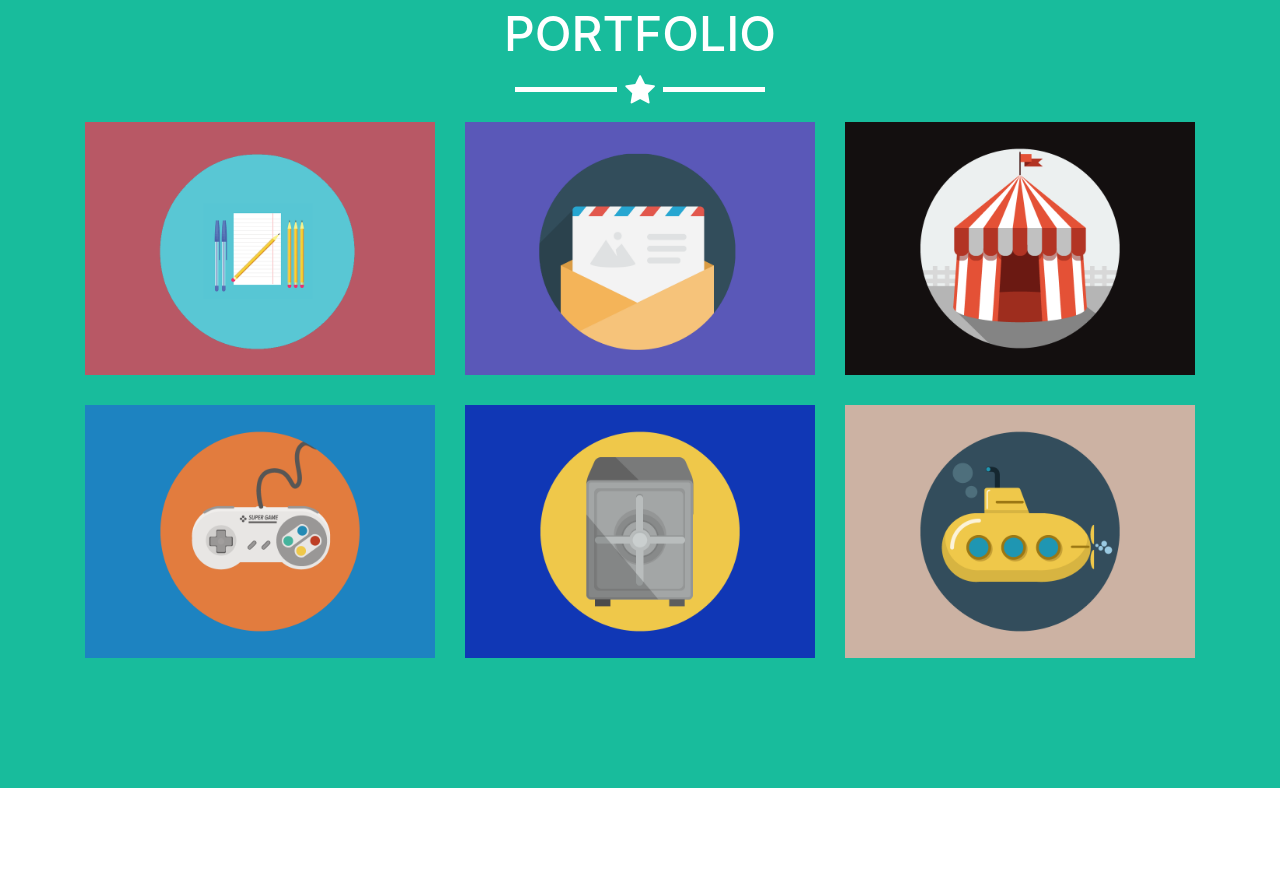
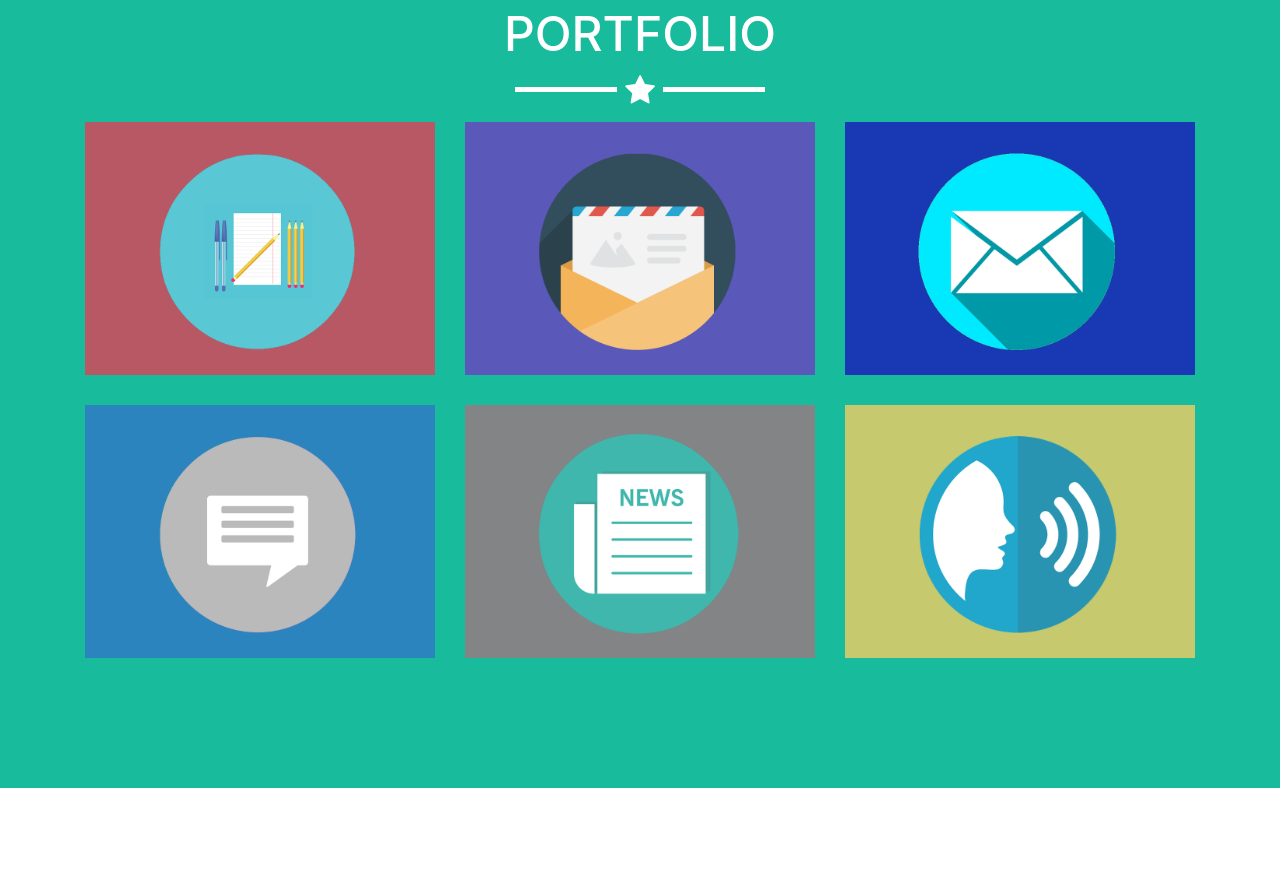
Before and after one commit to chrisfio/laura_portfolio, a website with bundled scripts: page index.html in a window 1280 px wide. Shown: the part 1600-2485 px from the top of the page. Built offline with nearby package versions, Linux system fonts and the light colour scheme.

Commit message:
Added new images and adjusted index.html to point to those images

```diff
--- a/index.html
+++ b/index.html
@@ -119,7 +119,7 @@
                   <i class="fa fa-search-plus fa-3x"></i>
                 </div>
               </div>
-              <img class="img-fluid" src="img/portfolio/circus.png" alt="">
+              <img class="img-fluid" src="img/portfolio/correspondence.png" alt="">
             </a>
           </div>
           <div class="col-sm-4 portfolio-item">
@@ -129,7 +129,7 @@
                   <i class="fa fa-search-plus fa-3x"></i>
                 </div>
               </div>
-              <img class="img-fluid" src="img/portfolio/game.png" alt="">
+              <img class="img-fluid" src="img/portfolio/response.png" alt="">
             </a>
           </div>
           <div class="col-sm-4 portfolio-item">
@@ -139,7 +139,7 @@
                   <i class="fa fa-search-plus fa-3x"></i>
                 </div>
               </div>
-              <img class="img-fluid" src="img/portfolio/safe.png" alt="">
+              <img class="img-fluid" src="img/portfolio/pressrelease.png" alt="">
             </a>
           </div>
           <div class="col-sm-4 portfolio-item">
@@ -149,7 +149,7 @@
                   <i class="fa fa-search-plus fa-3x"></i>
                 </div>
               </div>
-              <img class="img-fluid" src="img/portfolio/submarine.png" alt="">
+              <img class="img-fluid" src="img/portfolio/talkingpoints.png" alt="">
             </a>
           </div>
         </div>
@@ -293,7 +293,7 @@
                 <div class="modal-body">
                   <h2>Correspondence</h2>
                   <hr class="star-primary">
-                  <img class="img-fluid img-centered" src="img/portfolio/circus.png" alt="">
+                  <img class="img-fluid img-centered" src="img/portfolio/correspondence.png" alt="">
                   <a href="pdf/correspondence.pdf"><button class="btn btn-success project-download" type="button"><i class="fa fa-download"></i>
                   Download</button></a>
                   <p>Use this area of the page to describe your project. The icon above is part of a free icon set by
@@ -322,7 +322,7 @@
                 <div class="modal-body">
                   <h2>Public Response</h2>
                   <hr class="star-primary">
-                  <img class="img-fluid img-centered" src="img/portfolio/game.png" alt="">
+                  <img class="img-fluid img-centered" src="img/portfolio/response.png" alt="">
                   <a href="pdf/responsetocmta.pdf"><button class="btn btn-success project-download" type="button"><i class="fa fa-download"></i>
                   Download</button></a>
                   <p>Use this area of the page to describe your project. The icon above is part of a free icon set by
@@ -351,7 +351,7 @@
                 <div class="modal-body">
                   <h2>Press Release</h2>
                   <hr class="star-primary">
-                  <img class="img-fluid img-centered" src="img/portfolio/safe.png" alt="">
+                  <img class="img-fluid img-centered" src="img/portfolio/pressrelease.png" alt="">
                   <a href="pdf/pressrelease.pdf"><button class="btn btn-success project-download" type="button"><i class="fa fa-download"></i>
                   Download</button></a>
                   <p>Use this area of the page to describe your project. The icon above is part of a free icon set by
@@ -380,7 +380,7 @@
                 <div class="modal-body">
                   <h2>Talking Points</h2>
                   <hr class="star-primary">
-                  <img class="img-fluid img-centered" src="img/portfolio/submarine.png" alt="">
+                  <img class="img-fluid img-centered" src="img/portfolio/talkingpoints.png" alt="">
                   <a href="pdf/talkingpoints.pdf"><button class="btn btn-success project-download" type="button"><i class="fa fa-download"></i>
                   Download</button></a>
                   <p>Use this area of the page to describe your project. The icon above is part of a free icon set by
```
Also changed, not shown: img/portfolio/correspondence.png (added), img/portfolio/pressrelease.png (added), img/portfolio/response.png (added), img/portfolio/talkingpoints.png (added), 1 other file.
